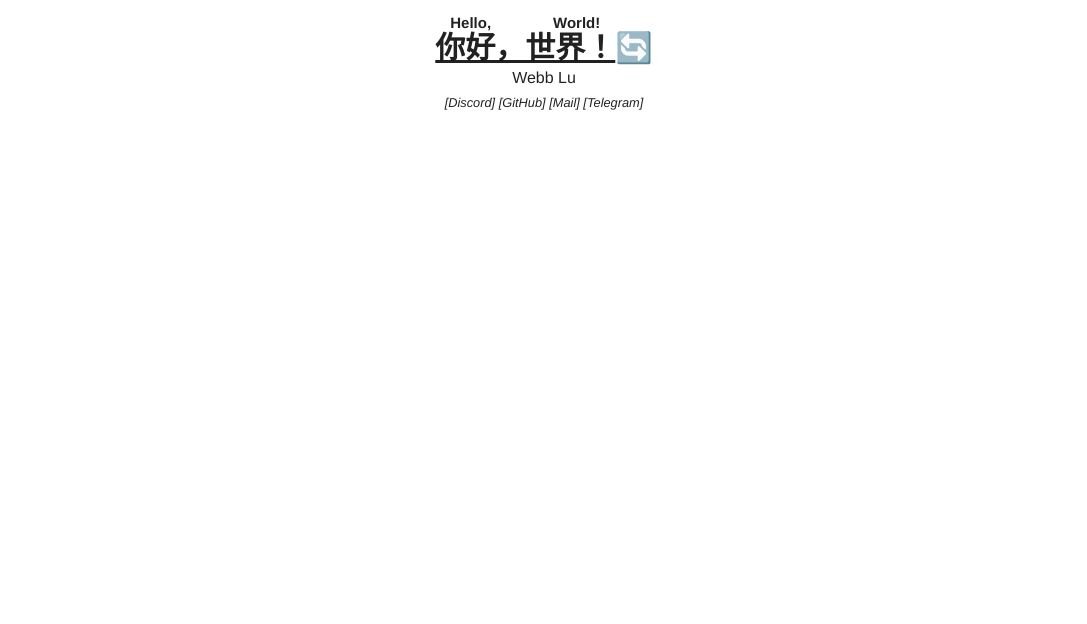
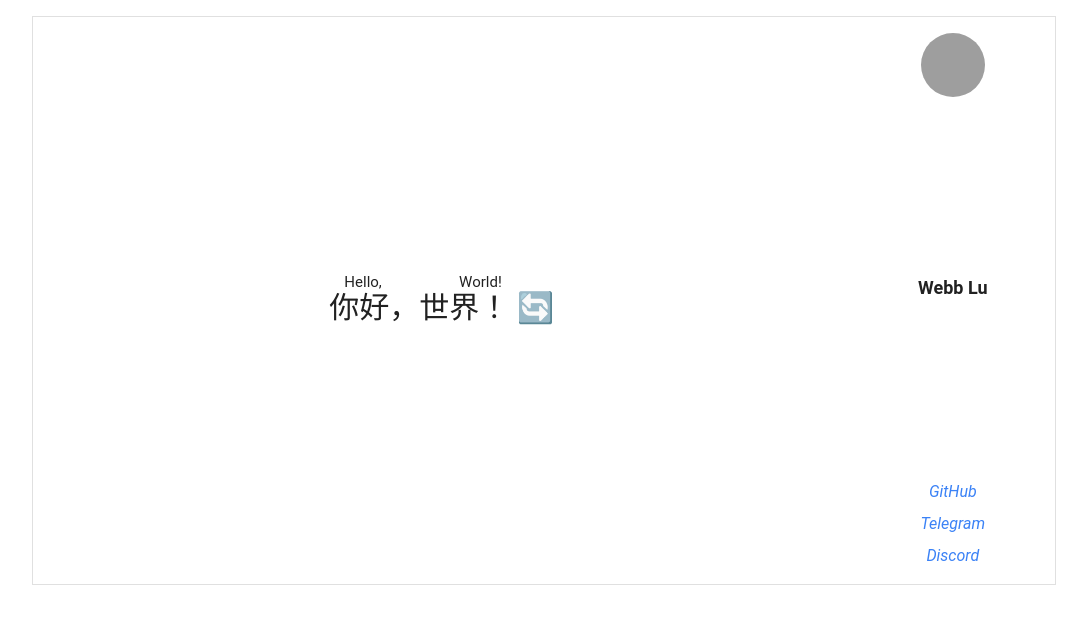
Before and after one commit to uWayLu/whatever, a Vue app: page / in a window 1280 px wide. Shown: the top 624 px of the page, without its empty margins (96-1183 px from the left). Built offline with nearby package versions, Linux system fonts and the light colour scheme; grey boxes are pictures that could not be loaded.

Commit message:
(WIP) feat: personal card

```diff
--- a/package.json
+++ b/package.json
@@ -29,7 +29,7 @@
     "postcss": "^8.4.41",
     "prettier": "^3.3.3",
     "prettier-plugin-tailwindcss": "^0.6.6",
-    "tailwindcss": "^3.2.0",
+    "tailwindcss": "^3.4.10",
     "vite": "^5.3.1",
     "vite-plugin-vue-devtools": "^7.3.1"
   }
--- a/src/App.vue
+++ b/src/App.vue
@@ -22,7 +22,7 @@ export default {
 </script>
 
 <style>
-@import 'https://cdn.jsdelivr.net/npm/@mdi/font@5.x/css/materialdesignicons.min.css';
+/* @import 'https://cdn.jsdelivr.net/npm/@mdi/font@5.x/css/materialdesignicons.min.css';
 #app {
   font-family: 'Avenir', Helvetica, Arial, sans-serif;
   -webkit-font-smoothing: antialiased;
@@ -34,5 +34,5 @@ export default {
 
 #router-view {
   max-width: 1200px;
-}
+} */
 </style>
--- a/src/views/MyCardView.vue
+++ b/src/views/MyCardView.vue
@@ -22,6 +22,11 @@ const greetings = ref([
     ruby: '最新の魔法を見せてあげる',
     base: '讓你看看最新的魔法',
     info: ['https://www.youtube.com/watch?v=sJ6KbVtzN5g']
+  },
+  {
+    ruby: '今日は風が少し騒がしいな',
+    base: '今天的風兒有點喧囂啊',
+    info: ['https://www.youtube.com/watch?v=fQr4mrSE_hE', '男子高校生の日常']
   }
 ])
 
@@ -34,7 +39,9 @@ getRandomGreeting()
 </script>
 
 <template>
-  <p class="text-3xl font-bold underline">
+  <div class="mx-auto flex aspect-[9/5] w-[80vw] border border-gray-300">
+    <div class="flex w-4/5 items-center justify-center p-4">
+      <div class="whitespace-pre-wrap text-center text-3xl">
         <ruby
           >{{ randomGreeting.base }}
           <rp>)</rp>
@@ -42,11 +49,24 @@ getRandomGreeting()
           <rp>(</rp>
         </ruby>
         <button @click="getRandomGreeting">🔄</button>
-  </p>
-  <p>Webb Lu</p>
+      </div>
+    </div>
+    <div class="flex w-1/5 flex-col items-center justify-between p-4">
+      <img
+        src="https://avatars.githubusercontent.com/u/21689326?s=400&u=3659405c346f21ac9c082fbf72c3d18626e1c4d0&v=4"
+        alt=""
+        class="h-16 w-16 rounded-full"
+      />
+      <h3 class="text-lg font-semibold">Webb Lu</h3>
       <address>
-    <small> [Discord] [GitHub] [Mail] [Telegram] </small>
+        <div class="flex flex-col items-center space-y-2">
+          <a href="https://github.com" target="_blank" class="text-blue-500">GitHub</a>
+          <a href="https://telegram.org" target="_blank" class="text-blue-500">Telegram</a>
+          <a href="https://discord.com" target="_blank" class="text-blue-500">Discord</a>
+        </div>
       </address>
+    </div>
+  </div>
 </template>
 
 <style scoped>
```
Also changed, not shown: 1 other file (tests, documents, lock files or other folders). Lines whose indentation alone changed are shown as unchanged.
